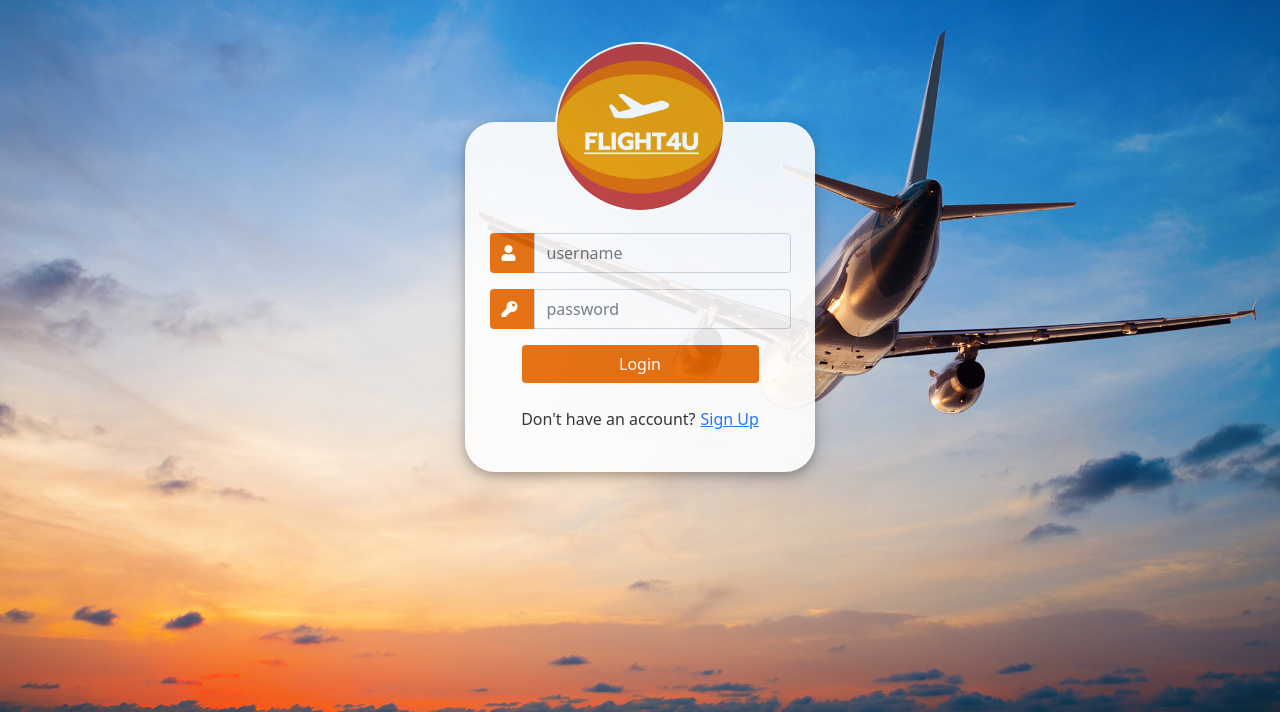
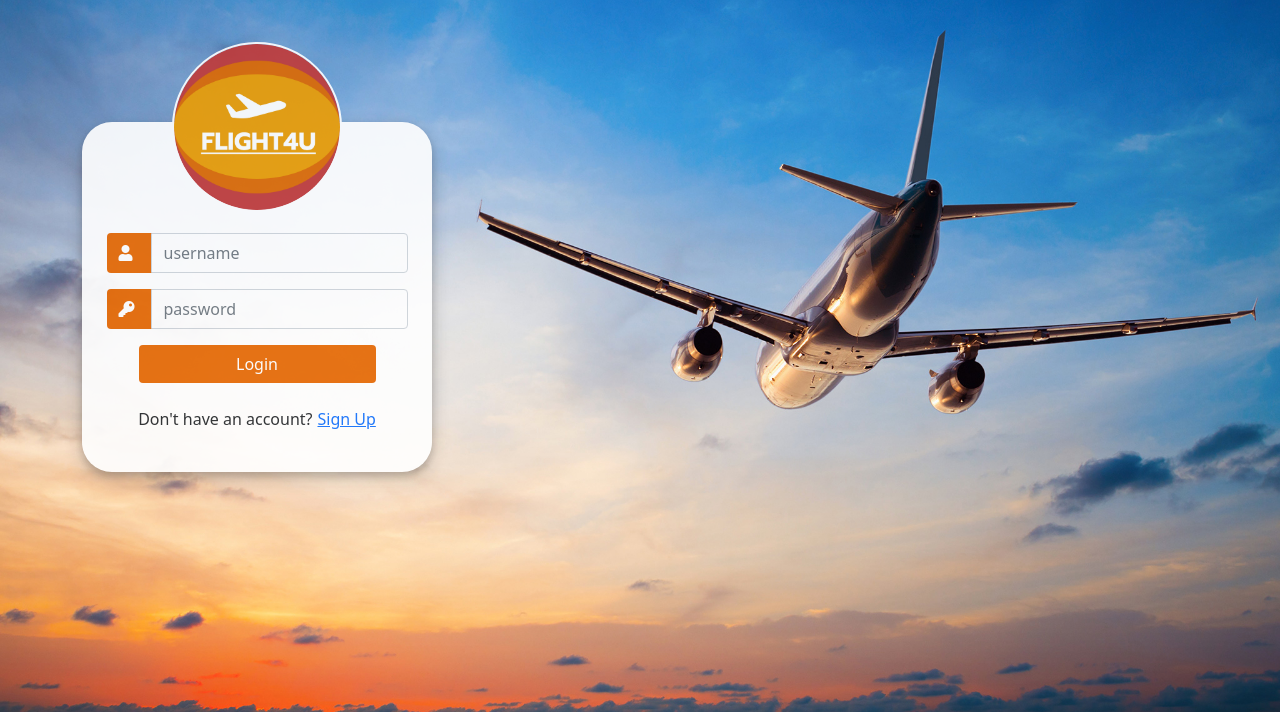
Before and after one commit to NopKorawit/Flight4U_CPE327_CPE231_project, a Django app: page /login in a window 1280 px wide. Shown: the part 62-774 px from the top of the page. Run offline with Django 3.2, Linux system fonts and the light colour scheme; some libraries are stand-ins or nearby versions.

Commit message:
modified login form

```diff
--- a/flight_booking/static/css/loginform.css
+++ b/flight_booking/static/css/loginform.css
@@ -86,3 +86,11 @@ body{
     padding: 5px;
     text-align: center;
 }
+
+@media screen and (max-width: 991.5px){
+
+    .d-flex.h-100{
+        justify-content:center;
+    }
+
+}
--- a/flight_booking/templates/loginform.html
+++ b/flight_booking/templates/loginform.html
@@ -22,7 +22,7 @@
     </div>
         {% endfor %}
         {% endif %}
-    <div class="d-flex justify-content-center h-100">
+    <div class="d-flex h-100">
         <div class="user_card">
             <div class="d-flex justify-content-center">
                 <div class="brand_logo_container">
```
